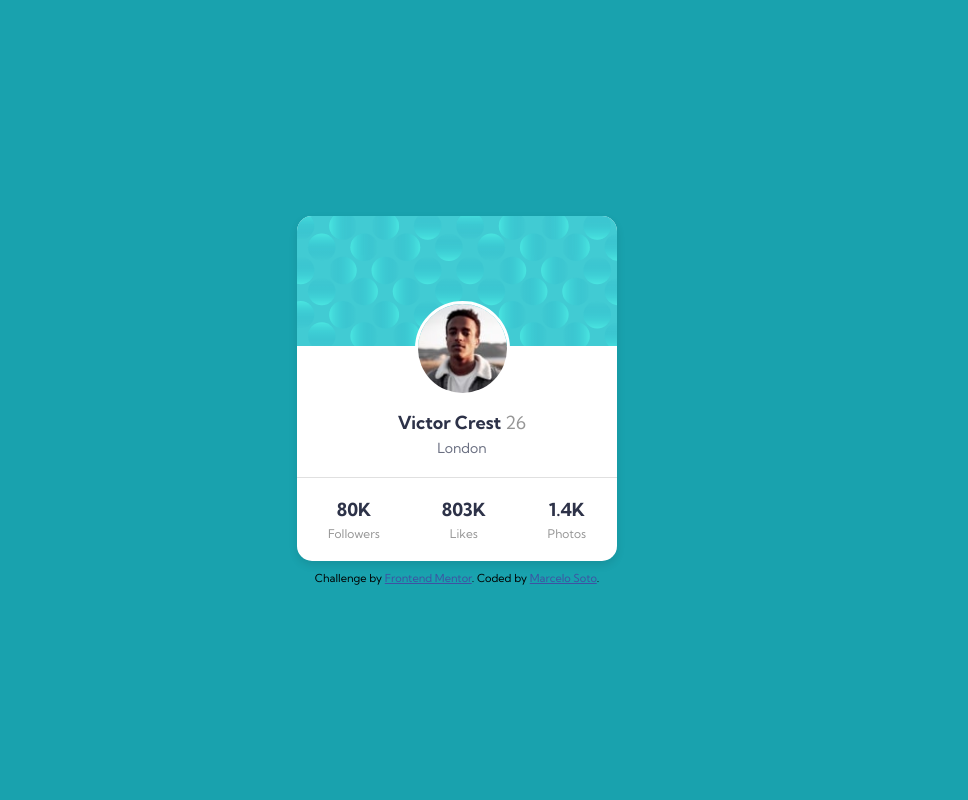
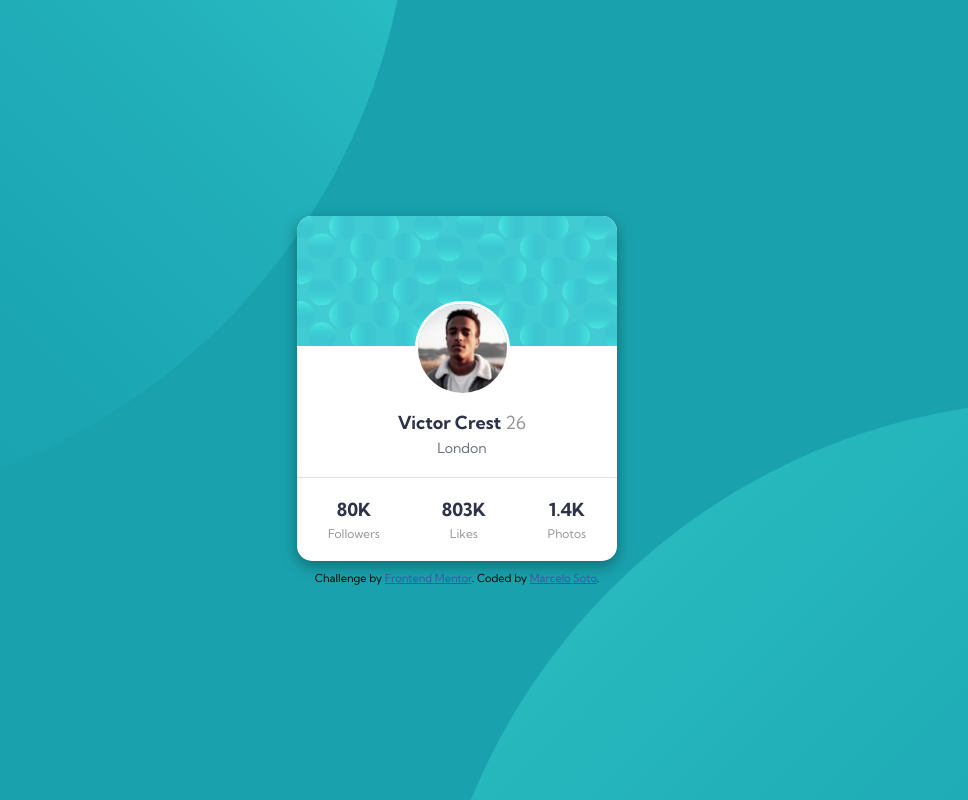
Before and after one commit to sotomarcelo/Front-Activities, a plain HTML site: page profile-card-component-main/index.html in a window 1280 px wide. Shown: the whole page, without its empty margins (183-1151 px from the left). Drawn offline with Linux system fonts and the light colour scheme.

Commit message:
background modified *responsive*

```diff
--- a/profile-card-component-main/style.css
+++ b/profile-card-component-main/style.css
@@ -7,6 +7,7 @@
 }
 
 body {
+    background-image: url(./images/bg-pattern-top.svg), url(./images/bg-pattern-bottom.svg);
     display: flex;
     flex-direction: column;
     justify-content: center;
@@ -20,12 +21,11 @@ body {
 .profile-card {
     background-color: white;
     width: 100%;
-    max-width: 350px;
     border-radius: 15px;
     overflow: hidden;
-    box-shadow: 0 4px 8px rgba(0, 0, 0, 0.1);
     text-align: center;
     font-size: 18px; /* Tamaño de fuente base */
+    box-shadow: rgba(0, 0, 0, 0.35) 0px 5px 15px;
 }
 
 .card-header {
@@ -89,12 +89,21 @@ body {
     .profile-card {
         max-width: 320px;
     }
+
+    body{
+        background-position: -622px -537px, 200px 400px;
+        background-repeat: no-repeat, no-repeat;
+        background-size: 900px;
+    }
 }
 
-@media (min-width: 1440px) {
-    .profile-card {
-        max-width: 320px;
+@media (min-width: 500px) {
+    body{
+        background-position: -686px -769px, 606px 400px;
+        background-repeat: no-repeat, no-repeat;
+        background-size: 100%;
     }
+
 }
 
 .attribution {
```
